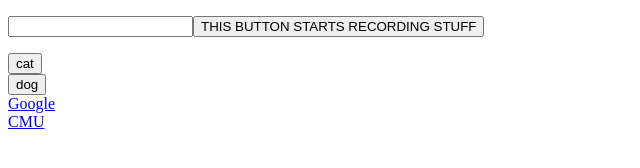
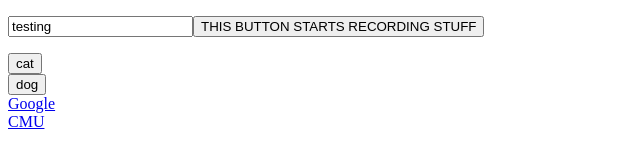
Before and after one commit to albert95014/voice-command-browser, a plain HTML site: page index.html in a window 1280 px wide. Shown: the top 168 px of the page, 0-640 px from the left. Drawn offline with nearby package versions, Linux system fonts and the light colour scheme.

Commit message:
value testing

```diff
--- a/index.html
+++ b/index.html
@@ -121,7 +121,7 @@
 
 <body>
 	<p>
-		<input type="text" id="command"><input type="button" value="THIS BUTTON STARTS RECORDING STUFF" id="commandbutton">
+		<input type="text" id="command" value="testing"><input type="button" value="THIS BUTTON STARTS RECORDING STUFF" id="commandbutton">
 	</p>
 
 	<p>
```
